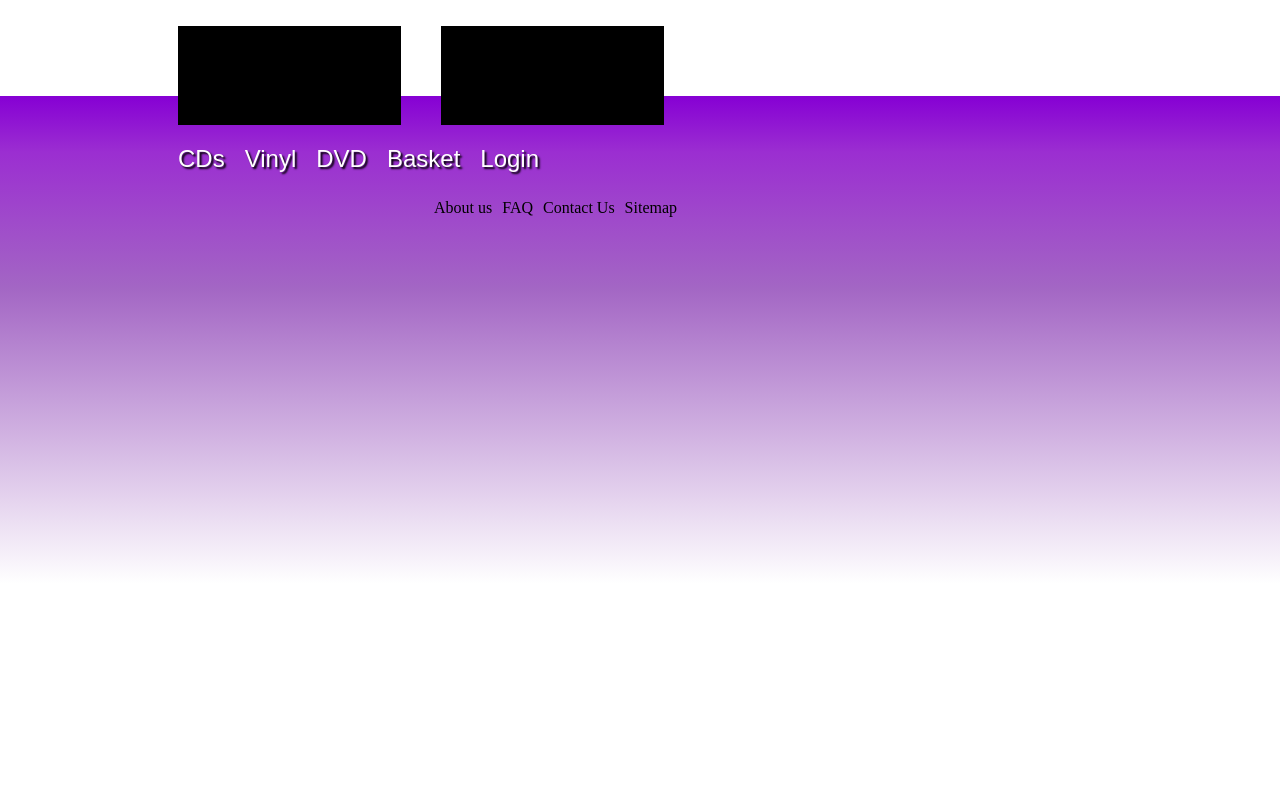
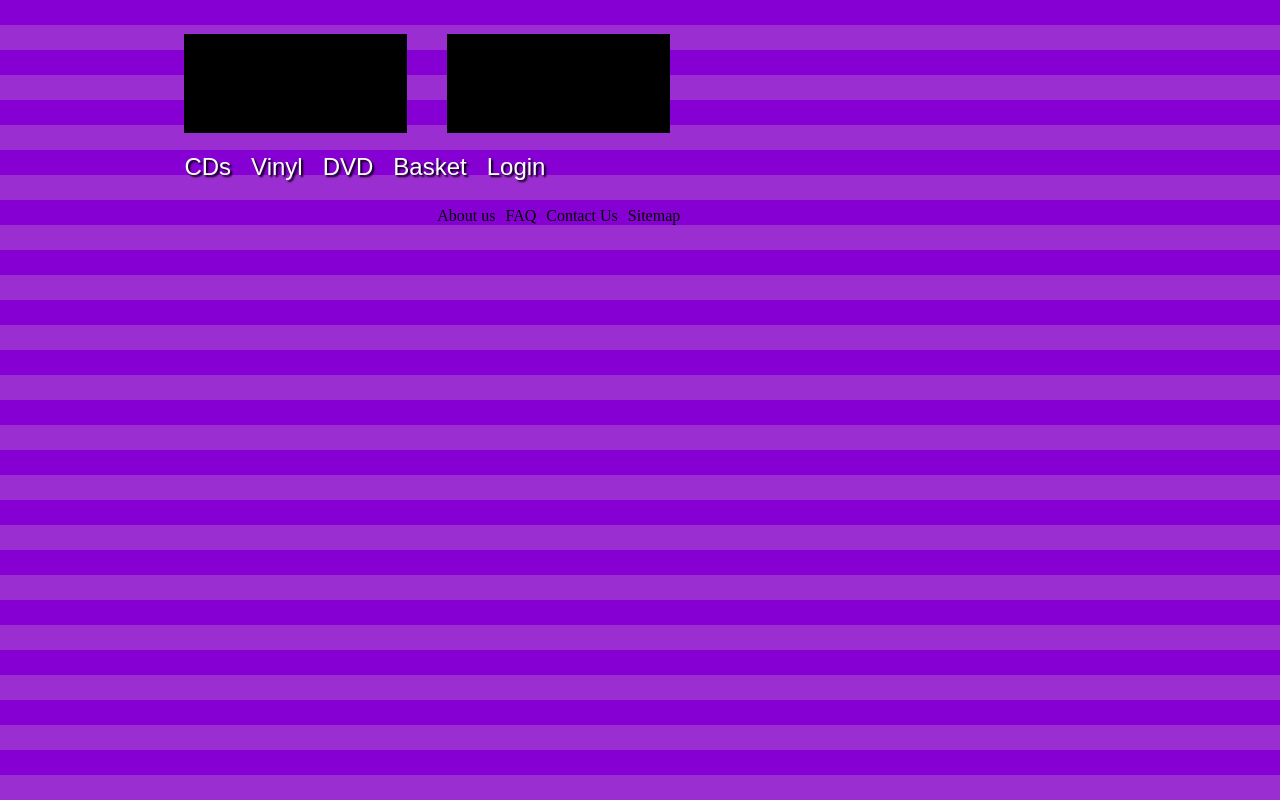
Before and after one commit to ObscureMedia/MediaTree, a PHP site: page / in a window 1280 px wide. Run offline with PHP 8.4, Linux system fonts and the light colour scheme; some web fonts are replaced.

Commit message:
Different design approach
Working on stripped design instead of gradient.

```diff
--- a/index.php
+++ b/index.php
@@ -6,7 +6,6 @@
 		<link href="stylingCSS.css" rel="stylesheet" type="text/css">
 	</head>
 	<body>
-		<div>
 
 			<?php
 			include "header.php";
@@ -15,6 +14,5 @@
 			<?php
 			include "footer.php";
 			?>
-		</div>
 	</body>
 </html>
--- a/stylingCSS.css
+++ b/stylingCSS.css
@@ -1,16 +1,9 @@
 @CHARSET "ISO-8859-1";
 /*Set the background*/
 body {
-		background-image: -webkit-gradient(
-	    linear,
-	    left bottom,
-	    left top,
-	    color-stop(0.27, rgb(255,255,255)),
-	    color-stop(0.64, rgb(163,102,196)),
-	    color-stop(0.81, rgb(155,46,209)),
-	    color-stop(0.88, rgb(134,0,212)),
-	    color-stop(0.88, rgb(255,255,255))
-	);
+background-color: 9B2ED1;
+background-image: -webkit-gradient(linear, 0 0, 0 100%, color-stop(.5, rgb(134,0,212)), color-stop(.5, transparent), to(transparent));
+
 
 	background-image: -moz-linear-gradient(
 	    center bottom,
@@ -20,10 +13,9 @@ body {
 	    rgb(134,0,212) 88%,
 	    rgb(255,255,255) 88%
 	);
-	 background-repeat: no-repeat;
-	 height: 100%;
-   	 margin: 0;
-
+-webkit-background-size: 50px 50px;
+-moz-background-size: 50px 50px;
+background-size: 50px 50px;
 }
 
 /* The entire header, conprising of both levels of navigation */
```
